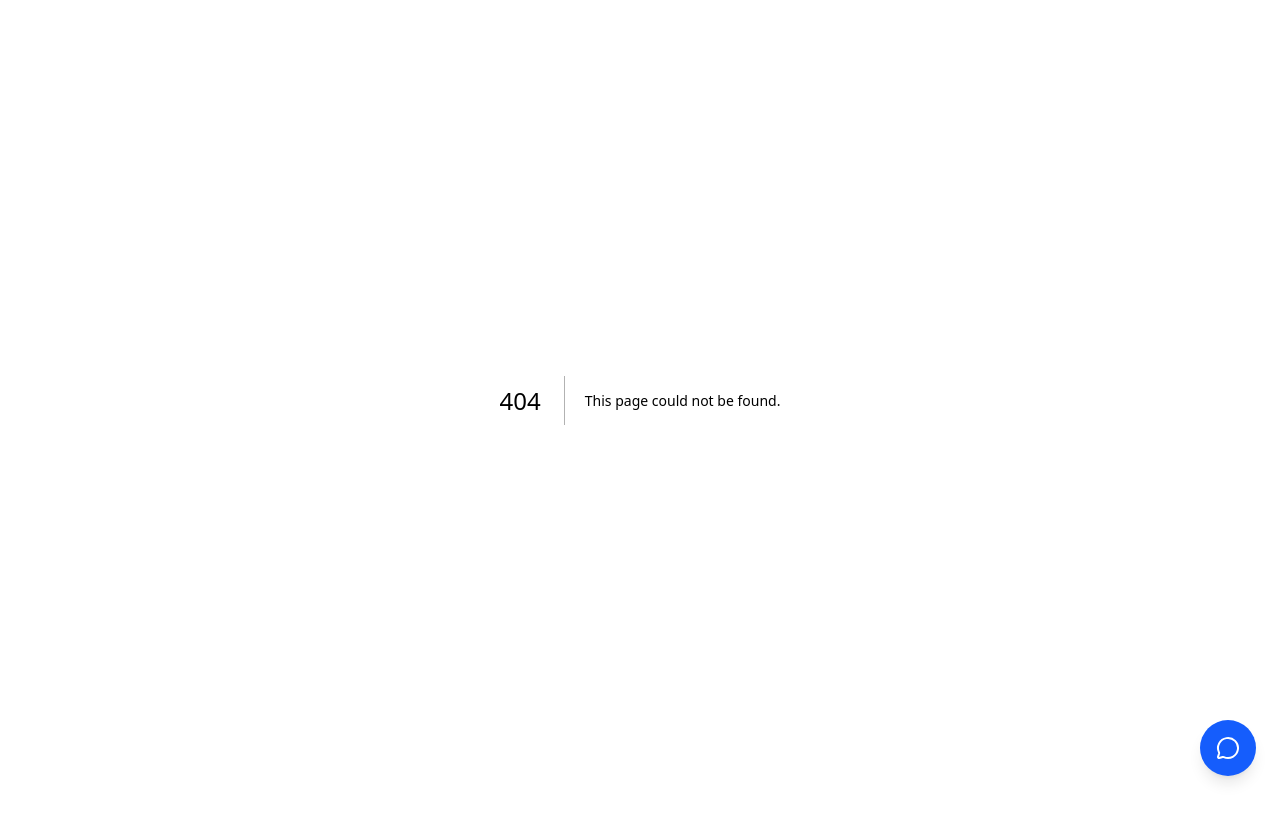
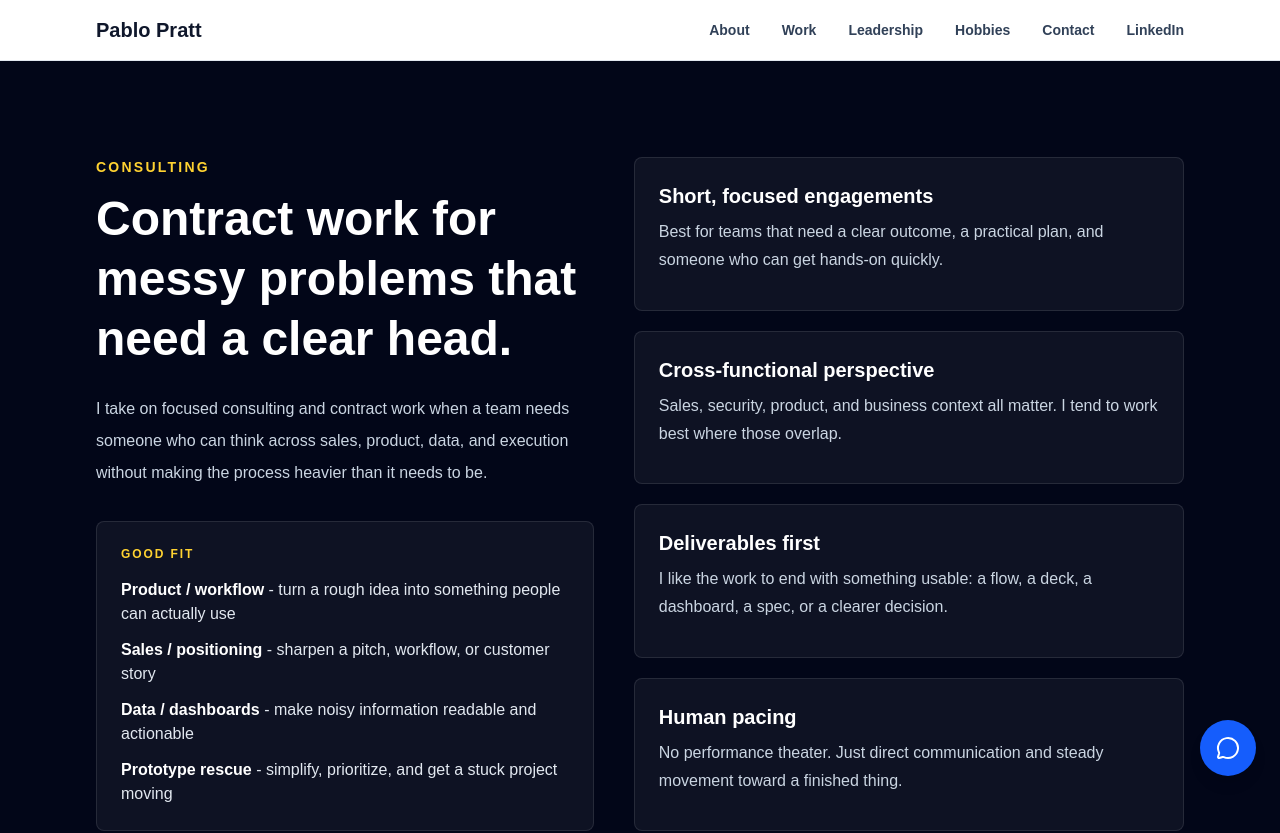
Before and after one commit to PabloPratt/portfolio, a Next.js app: page /consulting in a window 1280 px wide. Before the commit this address had no page. Shown: the top 833 px of the page. Before the commit the page ends 800 px from the top, so only its background shows below. Built offline with nearby package versions, Linux system fonts and the light colour scheme.

Commit message:
Add consulting section to portfolio

```diff
--- /dev/null
+++ b/app/consulting/page.tsx
@@ -0,0 +1,15 @@
+import Header from "@/components/Header";
+import Consulting from "@/components/Consulting";
+import Footer from "@/components/Footer";
+
+export default function ConsultingPage() {
+  return (
+    <>
+      <Header />
+      <main id="main-content">
+        <Consulting />
+      </main>
+      <Footer />
+    </>
+  );
+}
--- a/app/page.tsx
+++ b/app/page.tsx
@@ -42,6 +42,14 @@ const paths = [
     text: "Email, LinkedIn, and the live links worth clicking first.",
     image:
       "https://images.unsplash.com/photo-1497366754035-f200968a6e72?auto=format&fit=crop&w=1200&q=80",
+  },
+  {
+    title: "Consulting",
+    href: "/consulting",
+    kicker: "Contract work",
+    text: "Focused advisory for product, data, sales, dashboards, and stuck prototypes that need a clear next step.",
+    image:
+      "https://images.unsplash.com/photo-1524758631624-e2822e304c36?auto=format&fit=crop&w=1200&q=80",
   },
 ];
 
--- /dev/null
+++ b/components/Consulting.tsx
@@ -0,0 +1,53 @@
+export default function Consulting() {
+  return (
+    <section className="bg-slate-950 text-white">
+      <div className="mx-auto grid max-w-6xl gap-10 px-4 py-16 sm:px-6 sm:py-24 lg:grid-cols-[0.95fr_1.05fr] lg:px-8">
+        <div>
+          <p className="text-sm font-bold uppercase tracking-[0.16em] text-amber-300">Consulting</p>
+          <h1 className="mt-3 text-4xl font-black leading-tight sm:text-5xl">
+            Contract work for messy problems that need a clear head.
+          </h1>
+          <p className="mt-6 leading-8 text-slate-300">
+            I take on focused consulting and contract work when a team needs someone who can think across sales, product, data, and execution without making the process heavier than it needs to be.
+          </p>
+
+          <div className="mt-8 space-y-4 rounded-lg border border-white/10 bg-white/5 p-6">
+            <p className="text-xs font-bold uppercase tracking-[0.16em] text-amber-300">Good Fit</p>
+            <div className="space-y-3 text-slate-200">
+              <p><span className="font-semibold text-white">Product / workflow</span> - turn a rough idea into something people can actually use</p>
+              <p><span className="font-semibold text-white">Sales / positioning</span> - sharpen a pitch, workflow, or customer story</p>
+              <p><span className="font-semibold text-white">Data / dashboards</span> - make noisy information readable and actionable</p>
+              <p><span className="font-semibold text-white">Prototype rescue</span> - simplify, prioritize, and get a stuck project moving</p>
+            </div>
+          </div>
+        </div>
+
+        <div className="grid gap-5">
+          {[
+            {
+              title: 'Short, focused engagements',
+              text: 'Best for teams that need a clear outcome, a practical plan, and someone who can get hands-on quickly.',
+            },
+            {
+              title: 'Cross-functional perspective',
+              text: 'Sales, security, product, and business context all matter. I tend to work best where those overlap.',
+            },
+            {
+              title: 'Deliverables first',
+              text: 'I like the work to end with something usable: a flow, a deck, a dashboard, a spec, or a clearer decision.',
+            },
+            {
+              title: 'Human pacing',
+              text: 'No performance theater. Just direct communication and steady movement toward a finished thing.',
+            },
+          ].map((item) => (
+            <article key={item.title} className="rounded-lg border border-white/10 bg-white/5 p-6">
+              <h2 className="text-xl font-bold text-white">{item.title}</h2>
+              <p className="mt-2 leading-7 text-slate-300">{item.text}</p>
+            </article>
+          ))}
+        </div>
+      </div>
+    </section>
+  );
+}
--- a/components/Footer.tsx
+++ b/components/Footer.tsx
@@ -33,6 +33,9 @@ export default function Footer() {
               </li>
               <li>
                 <Link href="/contact" className="text-sm hover:text-white transition-colors">Contact</Link>
+              </li>
+              <li>
+                <Link href="/consulting" className="text-sm hover:text-white transition-colors">Consulting</Link>
               </li>
             </ul>
           </div>
```
